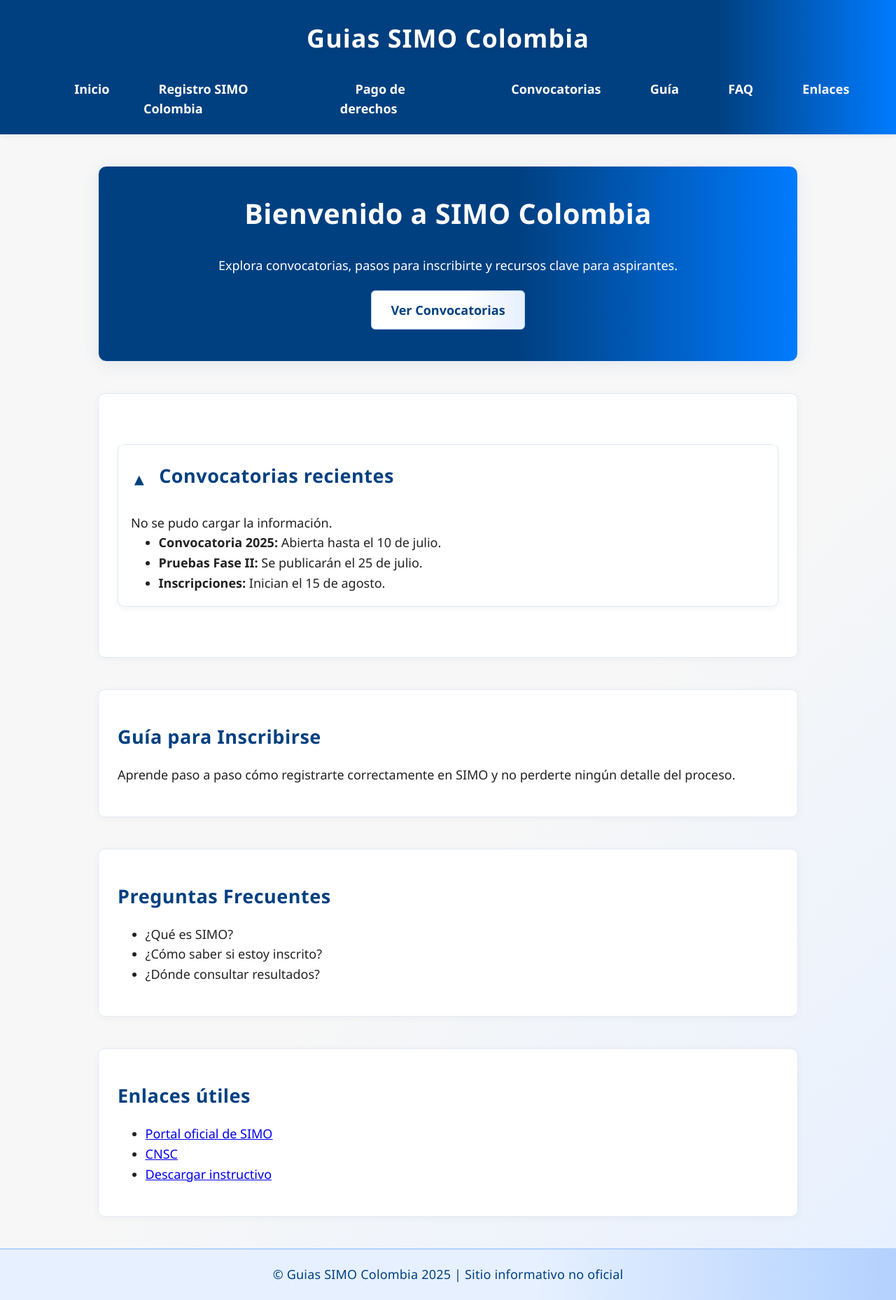
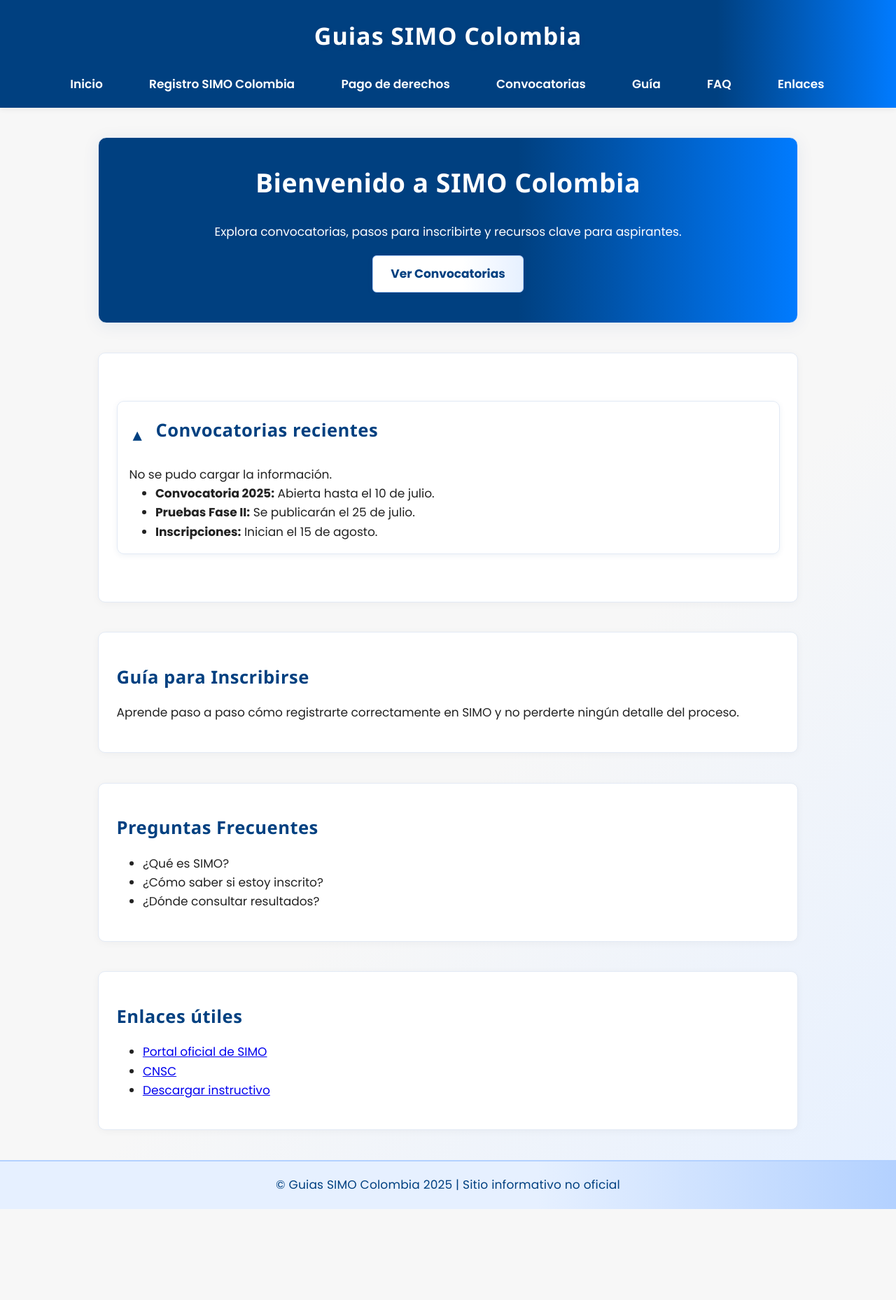
Before and after one commit to ManuDavril31/simo, a Jekyll site: the page built from index.md, in a window 1280 px wide. Shown: the whole page at 70% size. Built offline with Jekyll 4.4.1, drawn with Linux system fonts in a browser that asks for light colours; after the commit the page ends 1728 px from its top, so only the background shows below that.

Commit message:
cambio tipo de fuente

```diff
--- a/assets/css/style.css
+++ b/assets/css/style.css
@@ -1,3 +1,5 @@
+@import url("https://fonts.googleapis.com/css2?family=Poppins:wght@400;600;700&display=swap");
+
 * {
   margin: 0;
   padding: 0;
@@ -5,11 +7,11 @@
 }
 
 html {
-  font-size: 18px; /* Ajustar el tamaño de fuente general */
+  font-size: 17px; /* Ajustar el tamaño de fuente general */
 }
 
 body {
-  font-family: "Segoe UI", sans-serif;
+  font-family: "Poppins", "Segoe UI", Arial, sans-serif;
   line-height: 1.6;
   background: linear-gradient(135deg, #f7f7f7 60%, #e6f0ff 100%);
   color: #222;
```
Also changed, not shown: 1 other file.
